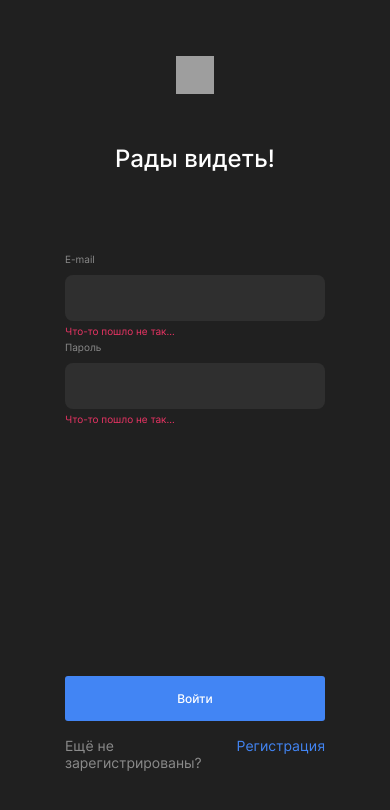
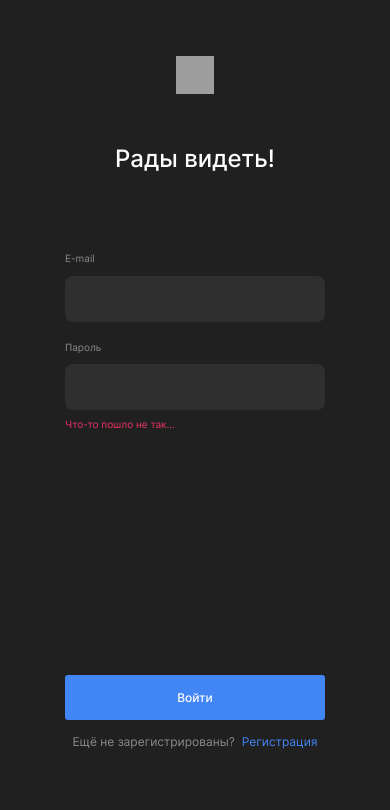
Before and after one commit to GeometricEarth/movies-explorer-frontend, a React (Create React App) app: page /signin in a window 390 px wide. Shown: the top 810 px of the page. Built offline with nearby package versions, Linux system fonts and the light colour scheme; grey boxes are pictures that could not be loaded.

Commit message:
feat: Релаизовать компоененты регистрации и авторизации

```diff
--- a/src/components/Form/Form.css
+++ b/src/components/Form/Form.css
@@ -9,8 +9,8 @@
   font-weight: 400;
   line-height: normal;
 }
-.form__label:not(:first-child) {
-  margin-top: 4px;
+.form__input-wrapper:not(:first-child) {
+  margin-top: 14px;
 }
 .form__input {
   width: 100%;
@@ -27,7 +27,7 @@
   box-sizing: border-box;
 }
 .form__error {
-  margin-top: 4px;
+  margin-top: 8px;
   color: #ee3465;
   font-size: 10px;
   font-style: normal;
@@ -35,7 +35,6 @@
   line-height: normal;
 }
 .form__submit {
-  margin-top: 162px;
   height: 45px;
   border: 0 transparent;
   border-radius: 3px;
@@ -46,6 +45,12 @@
   font-style: normal;
   font-weight: 500;
   line-height: normal;
+}
+.form__submit_type_register {
+  margin-top: 69px;
+}
+.form__submit_type_login {
+  margin-top: 158px;
 }
 
 input:-webkit-autofill,
@@ -59,8 +64,12 @@ input:-webkit-autofill:active {
 }
 
 @media (max-width: 420px) {
-  .form__submit {
-    margin-top: 251px;
+  .form__submit_type_login {
+    margin-top: 245px;
+    font-size: 12px;
+  }
+  .form__submit_type_register {
+    margin-top: 157px;
     font-size: 12px;
   }
 }
--- a/src/components/Form/Form.jsx
+++ b/src/components/Form/Form.jsx
@@ -1,26 +1,24 @@
 import './Form.css';
 
-export default function Form({ name, className, formData }) {
+export default function Form({ name, className, formData, formType, submitText }) {
   return (
     <form className={'form ' + (className || '')} name={name}>
       {formData.map(({ label, type, name }, index) => {
         return (
-          <div key={index} >
+          <div className="form__input-wrapper" key={index}>
             <label className="form__label" htmlFor={name}>
               {label}
             </label>
-            <input
-              className="form__input"
-              type={type}
-              name={name}
-              id={name}
-            />
-            <span className="form__error form__error_visible">
-              Что-то пошло не так...
-            </span>
+            <input className="form__input" type={type} name={name} id={name} />
           </div>
-        )
+        );
       })}
-    </form >
-  )
+      <span className="form__error form__error_visible">
+        Что-то пошло не так...
+      </span>
+      <button className={'form__submit ' + ('form__submit_type_' + formType)} type="submit">
+        {submitText}
+      </button>
+    </form>
+  );
 }
--- a/src/components/Greeting/Greeting.css
+++ b/src/components/Greeting/Greeting.css
@@ -1,5 +1,5 @@
 .greeting {
-  padding: 70px 0 42px;
+  padding: 70px 0 36px;
 }
 .greeting__text {
   font-size: 24px;
@@ -14,12 +14,18 @@
   height: 38px;
 }
 
+@media (max-width: 768px) {
+  .greeting {
+    padding: 232px 0 36px;
+  }
+}
+
 @media (max-width: 420px) {
   .greeting {
     display: flex;
     flex-direction: column;
     justify-content: center;
-    padding: 56px 0 80px;
+    padding: 56px 0 74px;
   }
   .greeting__link {
     text-align: center;
--- a/src/components/Login/Login.js
+++ b/src/components/Login/Login.js
@@ -1,41 +1,28 @@
-import './Login.css';
+import PageWithForm from '../PageWithForm/PageWithForm';
 import Greeting from '../Greeting/Greeting';
+import Form from '../Form/Form';
 import { Link } from 'react-router-dom';
 
 export default function Login() {
+  const formData = [
+    { label: 'E-mail', type: 'email', name: 'email' },
+    { label: 'Пароль', type: 'password', name: 'password' },
+  ];
   return (
-    <section className="login">
+    <PageWithForm>
       <Greeting>Рады видеть!</Greeting>
-      <form className="form" name="signin">
-        <label className="form__label" htmlFor="email">
-          E-mail
-        </label>
-        <input className="form__input" type="text" name="email" id="email" />
-        <span className="form__error form__error_visible">
-          Что-то пошло не так...
-        </span>
-        <label className="form__label" htmlFor="password">
-          Пароль
-        </label>
-        <input
-          className="form__input"
-          type="password"
-          name="password"
-          id="password"
-        />
-        <span className="form__error form__error_visible">
-          Что-то пошло не так...
-        </span>
-        <button className="form__submit" type="submit">
-          Войти
-        </button>
+      <Form
+        formData={formData}
+        formType="login"
+        name="login"
+        submitText="Войти"
+      ></Form>
       <div className="redirect">
         <p className="redirect__text">Ещё не зарегистрированы?</p>
         <Link className="redirect__link" to="/signup">
           Регистрация
         </Link>
       </div>
-      </form>
-    </section>
+    </PageWithForm>
   );
 }
--- a/src/components/Login/Login.css
+++ b/src/components/PageWithForm/PageWithForm.css
@@ -1,11 +1,13 @@
-.login {
+.page-with-form {
   max-width: 396px;
   margin: 0 auto;
+  padding-bottom: 30px;
 }
+
 .redirect {
   display: flex;
-  margin: 0 auto;
-  gap: 6px;
+  justify-content: center;
+  gap: 7px;
   margin-top: 16px;
 }
 .redirect__text {
@@ -26,15 +28,12 @@
 }
 
 @media (max-width: 420px) {
-  .login {
+  .page-with-form {
     max-width: 260px;
-  }
-  .form__submit {
-    margin-top: 251px;
-    font-size: 12px;
   }
   .redirect {
     margin-top: 14px;
+    padding: 0 7px;
   }
   .redirect__text {
     font-size: 12px;
--- /dev/null
+++ b/src/components/PageWithForm/PageWithForm.jsx
@@ -0,0 +1,7 @@
+import './PageWithForm.css';
+
+export default function PageWithForm({ children }) {
+  return (
+    <section className="page-with-form">{children}</section>
+  )
+}
--- a/src/components/Register/Register.css
+++ /dev/null
@@ -1,29 +0,0 @@
-.register {
-  display: flex;
-  flex-direction: column;
-  max-width: 260px;
-  margin: 0 auto;
-}
-
-.redirect {
-  display: flex;
-  margin: 0 auto;
-  gap: 6px;
-  margin-top: 16px;
-}
-.redirect__text {
-  color: #8b8b8b;
-  font-size: 14px;
-  font-style: normal;
-  font-weight: 400;
-  line-height: normal;
-  margin: 0;
-}
-.redirect__link {
-  color: #4285f4;
-  font-size: 14px;
-  font-style: normal;
-  font-weight: 400;
-  line-height: normal;
-  text-decoration: none;
-}
--- a/src/components/Register/Register.jsx
+++ b/src/components/Register/Register.jsx
@@ -1,4 +1,4 @@
-import './Register.css';
+import PageWithForm from '../PageWithForm/PageWithForm';
 import Greeting from '../Greeting/Greeting';
 import Form from '../Form/Form';
 import { Link } from 'react-router-dom';
@@ -10,15 +10,15 @@ export default function Register() {
     { label: 'Пароль', type: 'password', name: 'password' },
   ]
   return (
-    <section className='register'>
+    <PageWithForm>
       <Greeting>Добро пожаловать!</Greeting>
-      <Form formData={formData} name='register'></Form>
+      <Form formData={formData} formType='register' name='register' submitText='Регистрация'></Form>
       <div className='redirect'>
         <p className="redirect__text">Уже зарегистрированы?</p>
         <Link className="redirect__link" to="/signin">
           Войти
         </Link>
       </div>
-    </section>
+    </PageWithForm>
   )
 }
```
Lines whose indentation alone changed are shown as unchanged.
